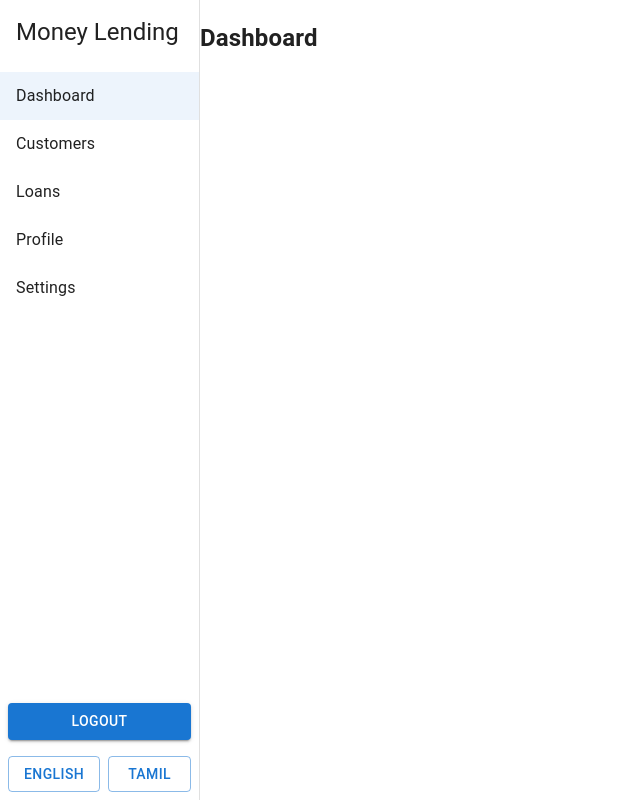
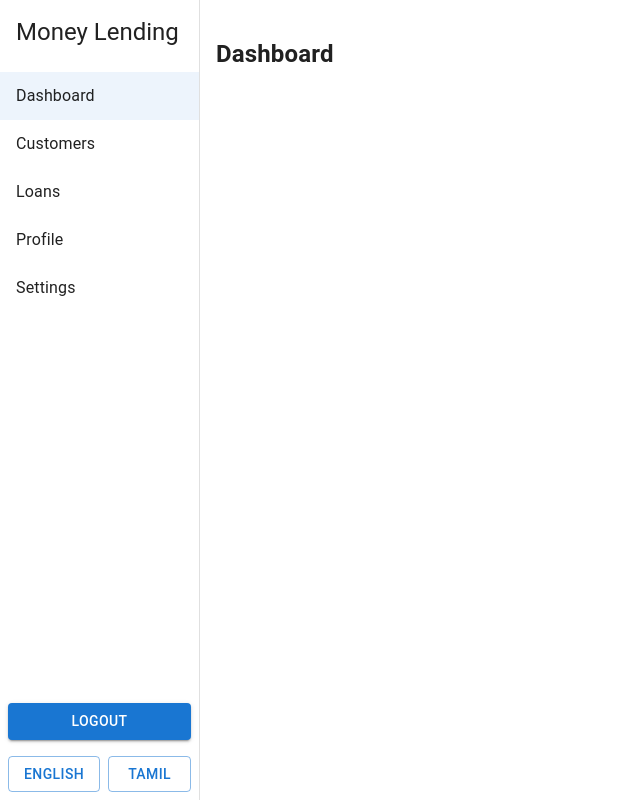
Before and after one commit to jayvanandel07/Finance-management-frontend, a React (Vite) app: page /app/dashboard in a window 1280 px wide. Shown: the whole page, without its empty margins (0-640 px from the left). Built offline with nearby package versions, Linux system fonts and the light colour scheme; no server answers; sample sign-in values are in the browser's storage.

Commit message:
layout css fix

```diff
--- a/src/App.jsx
+++ b/src/App.jsx
@@ -61,9 +61,9 @@ const App = () => {
 };
 
 const MainApp = () => (
-  <div style={{ display: "flex" }}>
+  <div style={{ display: "flex", width: "100vw" }}>
     <Menu />
-    <Box sx={{ flexBasis: "85%" }} width={"100%"}>
+    <Box padding={2} sx={{ width: "85vw" }}>
       <Routes>
         <Route path="dashboard" element={<Dashboard />} />
         <Route path="customers" element={<Customers />} />
--- a/src/components/Menu.jsx
+++ b/src/components/Menu.jsx
@@ -31,11 +31,12 @@ const Menu = () => {
       variant="permanent"
       sx={{
         flexShrink: 0,
-        flexBasis: "max(200px,15%)",
+        flexBasis: "max(200px,15vw)",
         [`& .MuiDrawer-paper`]: {
-          width: "max(200px,15%)",
           boxSizing: "border-box",
+          width: "max(200px,15vw)",
         },
+        height: "100vh",
       }}
       position={"relative"}
     >
--- a/src/helperData/dataGrid.js
+++ b/src/helperData/dataGrid.js
@@ -62,7 +62,7 @@ export const loansColumn = [
   {
     field: "loan_id",
     headerName: "loan_id",
-    minWidth: 150,
+    minWidth: 100,
     flex: 1,
     align: "left",
     pinnable: true,
--- a/src/pages/Customers.jsx
+++ b/src/pages/Customers.jsx
@@ -137,7 +137,7 @@ const Customers = () => {
   if (error) return <p>Error: {error.message}</p>;
 
   return (
-    <Container sx={{ padding: "16px", minWidth: "100%" }}>
+    <Container maxWidth="xl">
       <Typography variant="h4" gutterBottom>
         {t("customers")}
       </Typography>
--- a/src/pages/Loans.jsx
+++ b/src/pages/Loans.jsx
@@ -149,7 +149,7 @@ const Loans = () => {
       <Box
         sx={{
           width: "100%",
-          height: 600,
+          height: 650,
           overflow: "scroll",
         }}
       >
```
